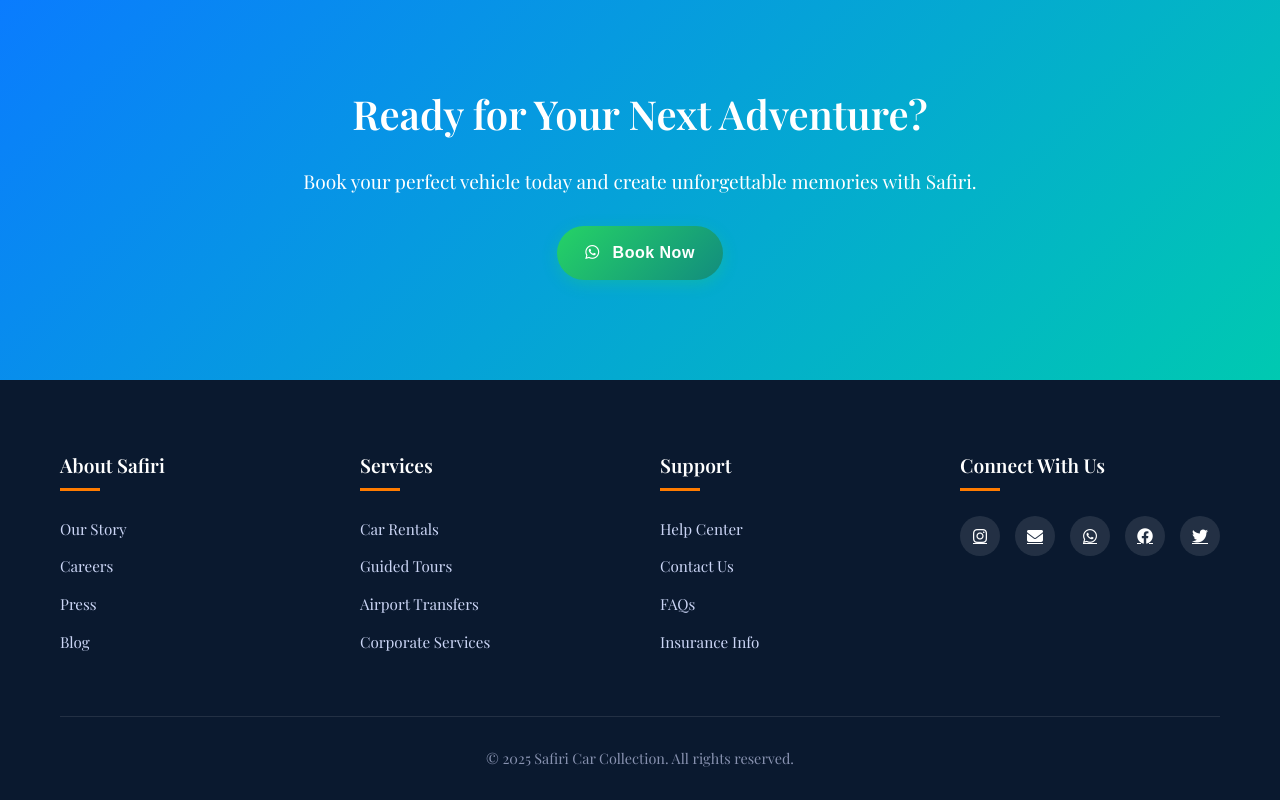
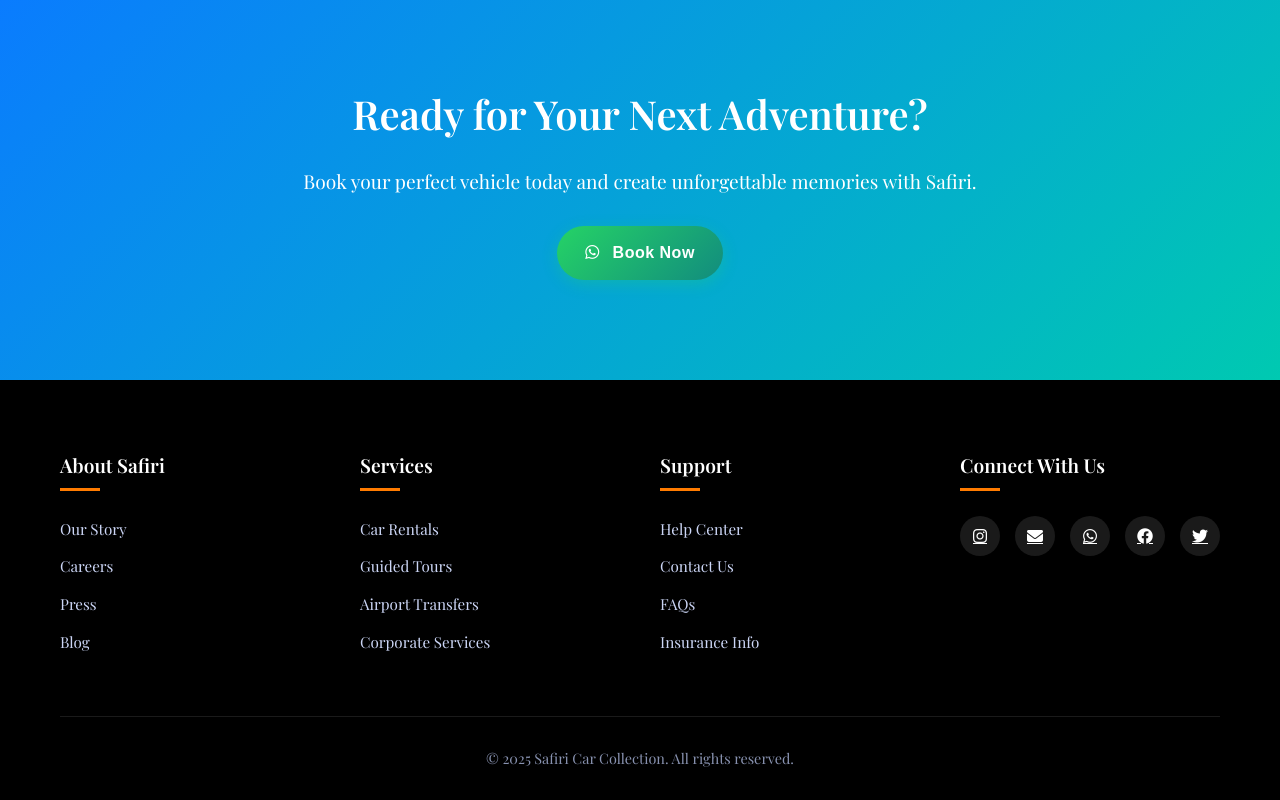
Before and after one commit to Fredrick-Ondara-Onenga/Triump, a plain HTML site: page indexed.html in a window 1280 px wide. Shown: the part 6410-7210 px from the top of the page. Drawn offline with nearby package versions, Linux system fonts and the light colour scheme.

Commit message:
update footer

```diff
--- a/indexed.html
+++ b/indexed.html
@@ -1970,7 +1970,7 @@
     </section>
 
     <!-- Footer -->
-    <footer id="buji">
+    <footer id="buji"  style="background-color: #000;">
         <div class="container">
             <div class="footer-content">
                 <div class="footer-column">
@@ -2140,4 +2140,5 @@
         });
     </script>
 </body>
+
 </html>
```
